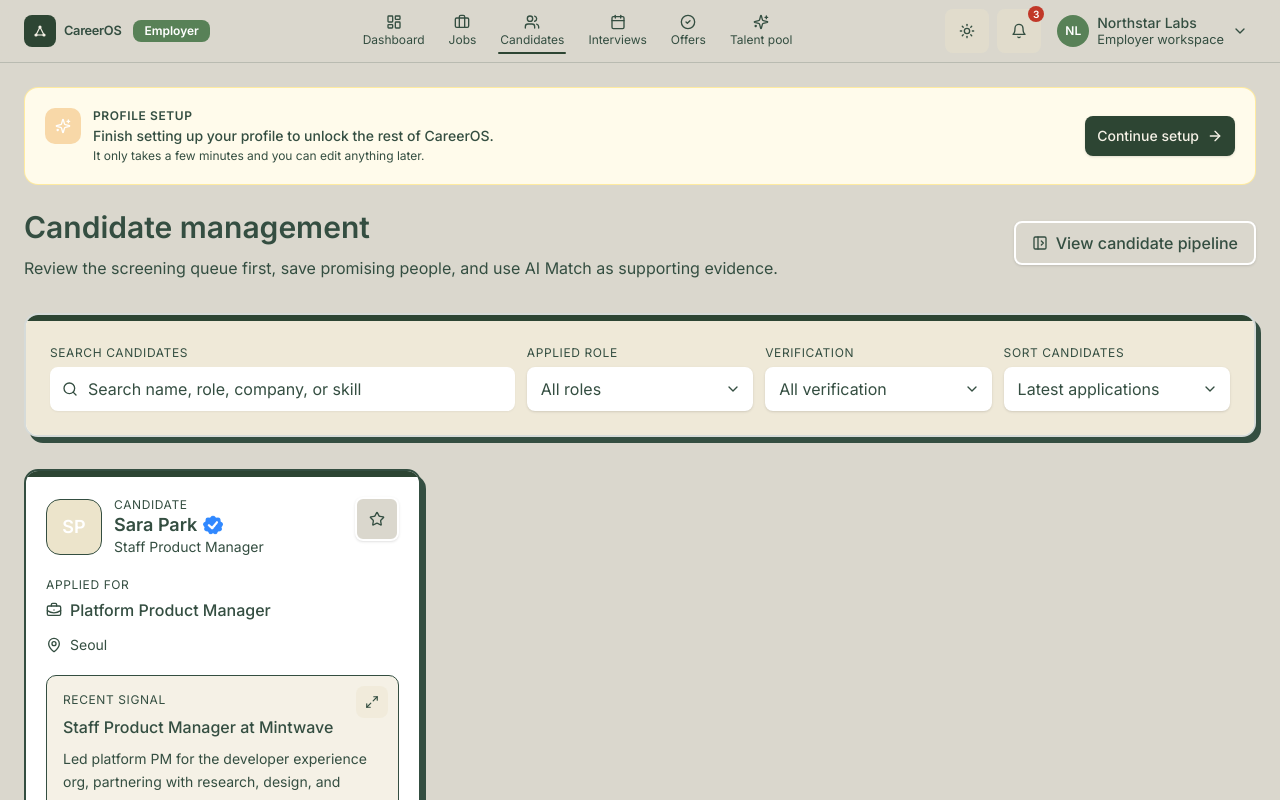
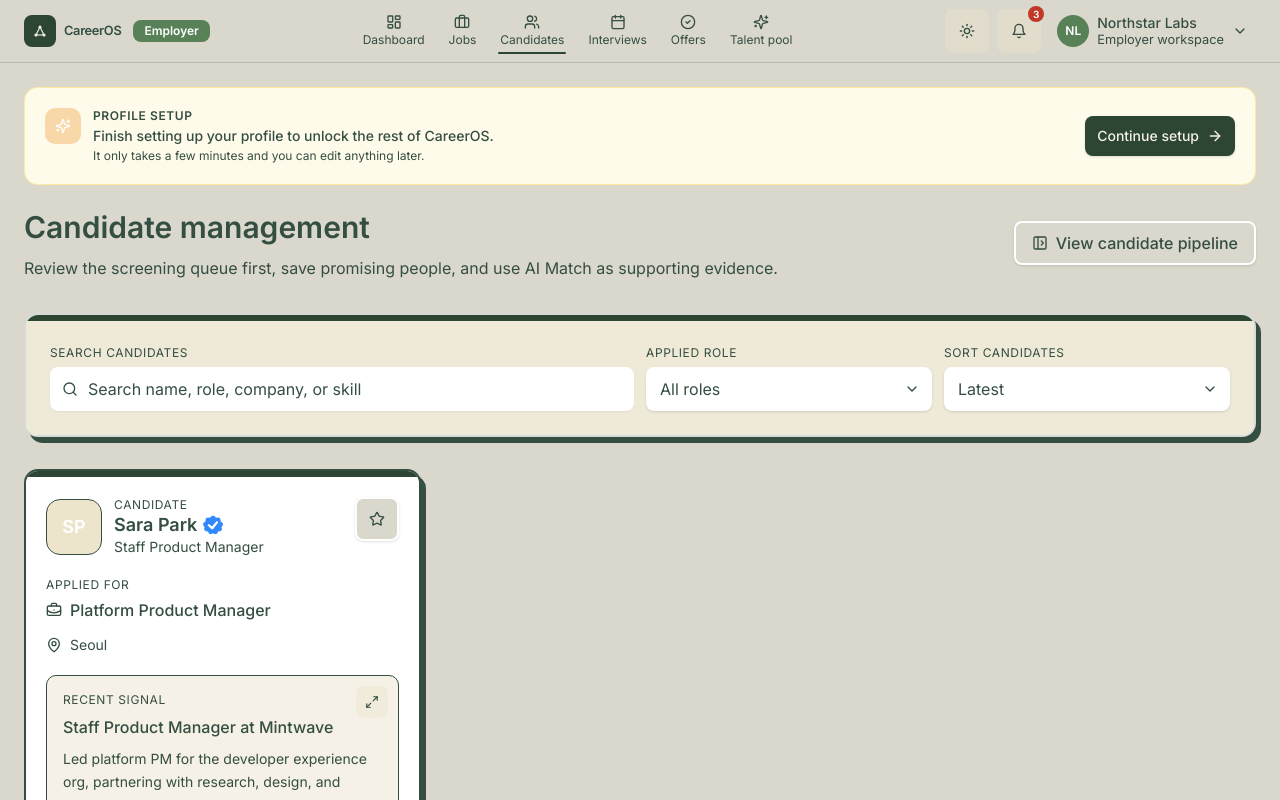
Before and after one commit to davidlaw373-glitch/talentbank-tech-hackathon-2cm, a Next.js app: page /employer/candidates in a window 1280 px wide. Shown: the top 800 px of the page. Built offline with nearby package versions, Linux system fonts and the light colour scheme.

Commit message:
style: simplify candidate discovery filters

```diff
--- a/src/app/employer/candidates/page.tsx
+++ b/src/app/employer/candidates/page.tsx
@@ -33,7 +33,6 @@
   type CandidateView,
   type CandidateDiscoveryFilters,
   type CandidateSort,
-  type CandidateVerificationFilter,
 } from "@/components/features/employer/candidate-discovery";
 
 const DEMO_EMPLOYER_ID = 1;
@@ -42,7 +41,6 @@
   query: "",
   role: "All",
   stage: "All",
-  verification: "All",
   sort: "latest",
 };
 
@@ -220,7 +218,7 @@
       <Card className="overflow-hidden border-2 shadow-[5px_6px_0_0_var(--border)]">
         <div className="h-1.5 bg-primary" aria-hidden />
         <CardContent className="bg-surface-inset p-5 md:p-6">
-          <div className="grid gap-3 md:grid-cols-2 xl:grid-cols-5">
+          <div className="grid gap-3 md:grid-cols-2 xl:grid-cols-4">
             <div className="flex flex-col gap-1.5 md:col-span-2 xl:col-span-2">
               <label htmlFor="candidate-search" className="text-caption">
                 Search candidates
@@ -257,22 +255,6 @@
             </FilterSelect>
 
             <FilterSelect
-              id="candidate-verification-filter"
-              label="Verification"
-              value={filters.verification}
-              onValueChange={(value) =>
-                updateFilter(
-                  "verification",
-                  value as CandidateVerificationFilter,
-                )
-              }
-            >
-              <SelectItem value="All">All verification</SelectItem>
-              <SelectItem value="Verified">Verified</SelectItem>
-              <SelectItem value="None">None</SelectItem>
-            </FilterSelect>
-
-            <FilterSelect
               id="candidate-sort"
               label="Sort candidates"
               value={filters.sort}
@@ -280,8 +262,7 @@
                 updateFilter("sort", value as CandidateSort)
               }
             >
-              <SelectItem value="latest">Latest applications</SelectItem>
-              <SelectItem value="match">Highest AI Match</SelectItem>
+              <SelectItem value="latest">Latest</SelectItem>
               <SelectItem value="verified">Verified first</SelectItem>
             </FilterSelect>
           </div>
--- a/src/components/features/employer/candidate-discovery.ts
+++ b/src/components/features/employer/candidate-discovery.ts
@@ -4,14 +4,12 @@
 
 export type CandidateStageFilter = ApplicationStage | "All" | "Rejected";
 export type CandidateView = ApplicationStage | "Rejected";
-export type CandidateVerificationFilter = "Verified" | "None" | "All";
-export type CandidateSort = "latest" | "match" | "verified";
+export type CandidateSort = "latest" | "verified";
 
 export type CandidateDiscoveryFilters = {
   query: string;
   role: string;
   stage: CandidateStageFilter;
-  verification: CandidateVerificationFilter;
   sort: CandidateSort;
 };
 
@@ -66,15 +64,10 @@
         (filters.stage === "Rejected"
           ? row.app.rejected
           : !row.app.rejected && row.app.stage === filters.stage);
-      const verification =
-        row.verification === "Verified" ? "Verified" : "None";
-
       return (
         (!query || searchable.includes(query)) &&
         (filters.role === "All" || row.job.title === filters.role) &&
-        stageMatches &&
-        (filters.verification === "All" ||
-          verification === filters.verification)
+        stageMatches
       );
     })
     .toSorted((a, b) => {
```
Also changed, not shown: 2 other files (tests, documents, lock files or other folders).
